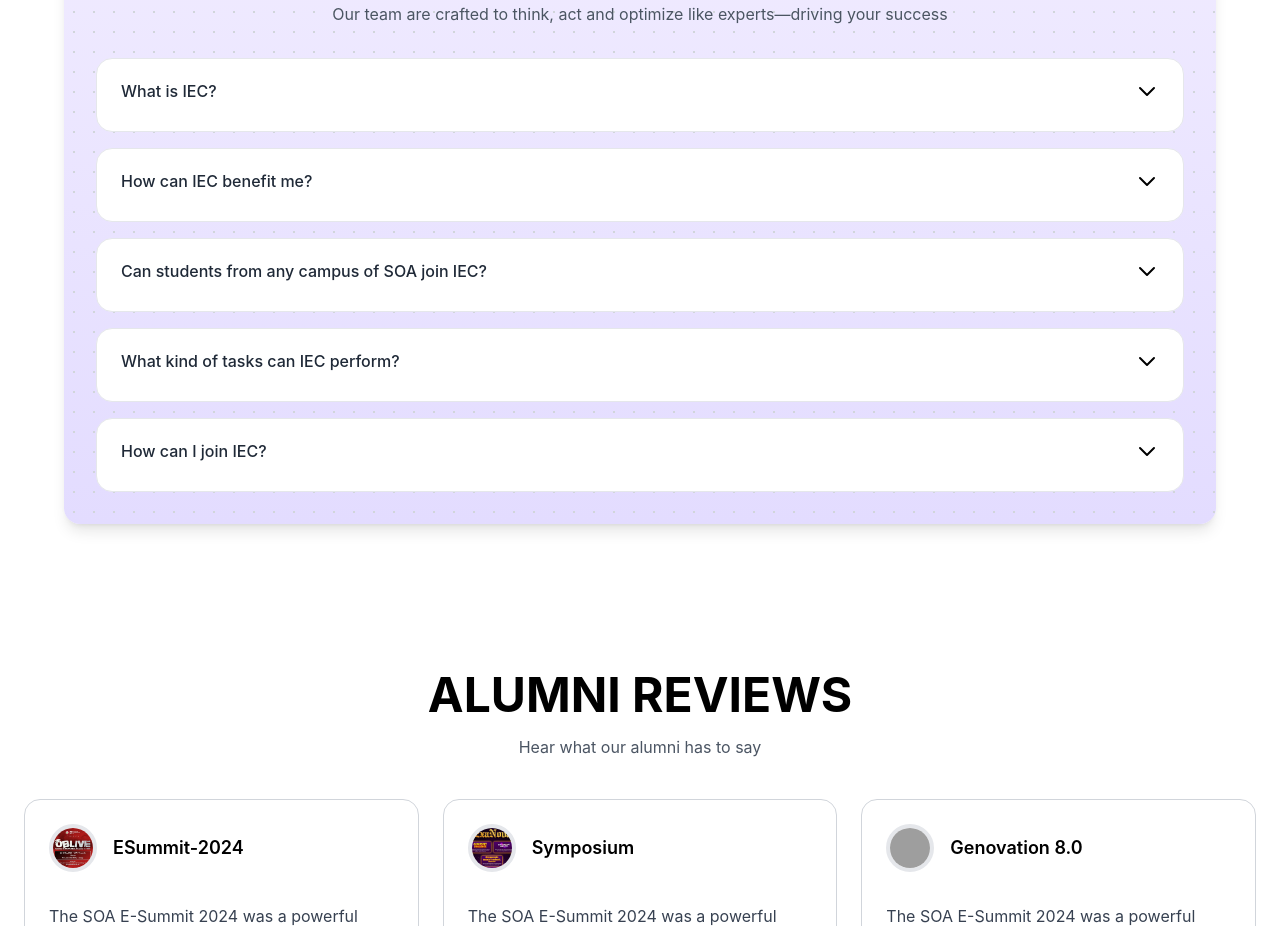
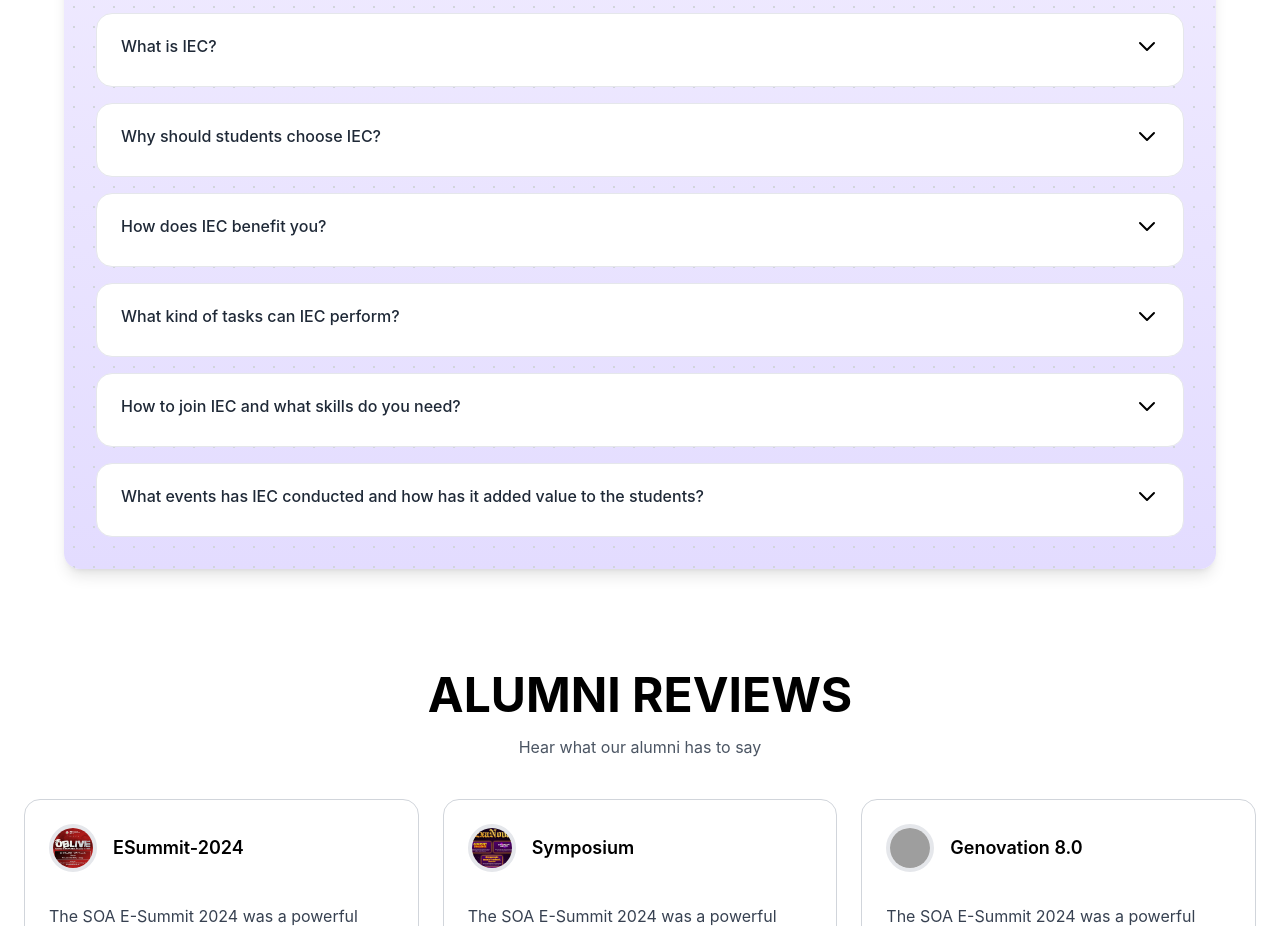
Before and after one commit to Sanatshikhar/Ecell2.0, a React (Create React App) app: page / in a window 1280 px wide. Shown: the part 3400-4326 px from the top of the page. Built offline with nearby package versions, Linux system fonts and the light colour scheme; grey boxes are pictures that could not be loaded.

Commit message:
fixed FAQ

```diff
--- a/src/components/Home.js
+++ b/src/components/Home.js
@@ -80,23 +80,41 @@ const tools = [
 const faqs = [
   {
     question: "What is IEC?",
-    answer: "IEC is the Innovation and Entrepreneurship Cell of ITER SOA that fosters creativity and entrepreneurial spirit among students.",
+    answer: `The Innovation and Entrepreneurship Cell (IEC) is a student-driven initiative at our university aimed at fostering entrepreneurial spirit, innovation, and leadership among students. It serves as a platform for aspiring entrepreneurs to explore their ideas, build on them, and learn real-world business and creative skills through hands-on events and mentorship.`,
   },
   {
-    question: "How can IEC benefit me?",
-    answer: "IEC offers mentorship, resources, and a platform to turn your ideas into real startups or impactful projects.",
+    question: "Why should students choose IEC?",
+    answer: `Students should choose IEC for several reasons:
+             <ul style="margin-top:8px;margin-bottom:8px;padding-left:20px;list-style-type:disc;">
+              <li>Personality Development</li>
+              <li>Increased Communication and Networking Opportunities</li>
+              <li>Skill Development</li>
+              <li>More Educational and Technical Opportunities</li>
+              <li>Incubation and other methodologies aiding in startup development.</li>
+              <li>Leadership roles and Team experiences that build you up for the future</li>
+             </ul>`,
   },
   {
-    question: "Can students from any campus of SOA join IEC?",
-    answer: "Yes, any students of SOA campus can join IEC.",
+    question: "How does IEC benefit you?",
+    answer: "Any student of the SOA campus can join IEC.",
   },
   {
     question: "What kind of tasks can IEC perform?",
-    answer: "IEC hosts events, hackathons, startup weekends, and facilitates networking with industry experts and alumni.",
+    answer: "IEC helps you develop real skills in teamwork, communication, leadership, and critical thinking. You also get opportunities to organize impactful events, learn from professionals, and connect with like-minded peers—all of which enhances your confidence and clarity about your future goals.",
   },
   {
-    question: "How can I join IEC?",
-    answer: "You can join IEC by applying through our official website or reaching out to one of the team members during recruitment drives.",
+    question: "How to join IEC and what skills do you need?",
+    answer: "Joining IEC is straightforward. Just attend our interview and answer honestly, showing your dedication, passion, and discipline towards the community. <\/ul><br/>Skills:<ul style=\"margin-top:8px;margin-bottom:8px;padding-left:20px;list-style-type:disc;\"><li>Communication<\/li><li>Teamwork<\/li><li>Creativity<\/li><li>Problem solving<\/li><\/ul>",
+  },
+  {
+    question: "What events has IEC conducted and how has it added value to the students?",
+    answer: `IEC has conducted several impactful events, significantly benefiting students. These include:
+             <ul style="margin-top:8px;margin-bottom:8px;padding-left:20px;list-style-type:disc;">
+              <li><b>Genovation</b>: Fosters innovation and creative problem-solving skills.</li>
+              <li><b>E-Summit</b>: Enhances entrepreneurial mindset and provides networking opportunities.</li>
+              <li><b>Exa Nova</b>: Develops technical skills and encourages practical application of knowledge.</li>
+             </ul>
+             <p style="margin-top:8px;">Through these hands-on workshops and events, students learn to approach real-world challenges creatively and strategically. Over the years, IEC has also organized pitch competitions, speaker sessions, and case study events, building a vibrant entrepreneurial culture.</p>`,
   },
 ];
 
@@ -146,9 +164,8 @@ export function AIAgentFAQ() {
                   text-sm transition-all duration-300 ease-in-out overflow-hidden
                   ${isOpen ? 'max-h-40 opacity-100 text-black' : 'max-h-0 opacity-0 text-gray-600'}
                 `}
-                  >
-                    Answer: {faq.answer}
-                  </div>
+                    dangerouslySetInnerHTML={{ __html: `Answer: ${faq.answer}` }}
+                  />
                 </div>
               </div>
             );
--- a/src/components/gallery.js
+++ b/src/components/gallery.js
@@ -55,7 +55,7 @@ function Gallery() {
 
       {/* Hero Section */}
       <section className="flex flex-col items-center justify-center py-20 bg-gradient-to-r from-[#008FF6] via-[#CD5BF4] to-[#F4520D]">
-        <h1 className="text-6xl md:text-8xl font-extrabold text-white mb-6 tracking-tight text-center drop-shadow-lg uppercase">Gallery</h1>
+        <h1 className="text-6xl md:text-8xl font-extrabold text-white mb-6 tracking-tight text-center drop-shadow-lg uppercase mt-12">Gallery</h1>
         <p className="text-2xl md:text-3xl text-white/80 max-w-2xl text-center mb-8">A modern showcase of our best moments, events, and creative spirit.</p>
       </section>
 
```
